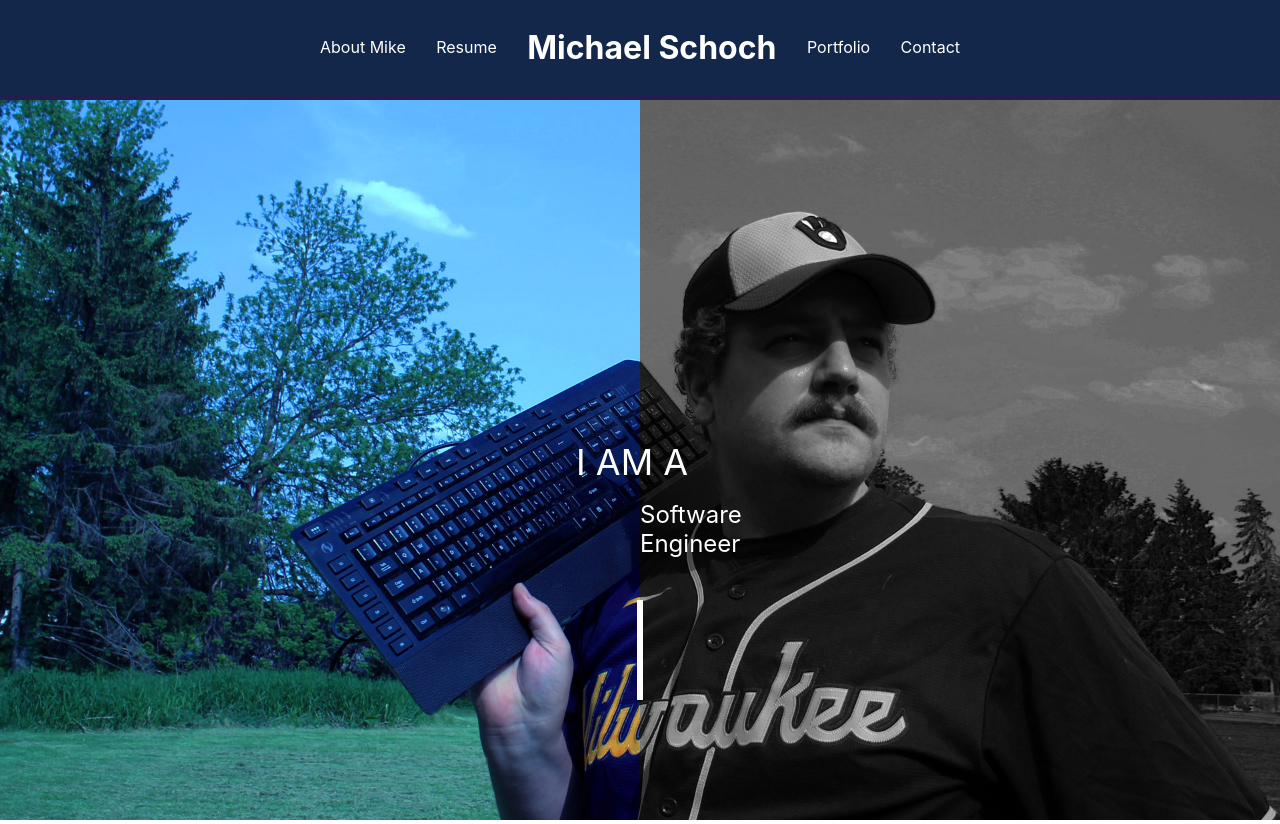
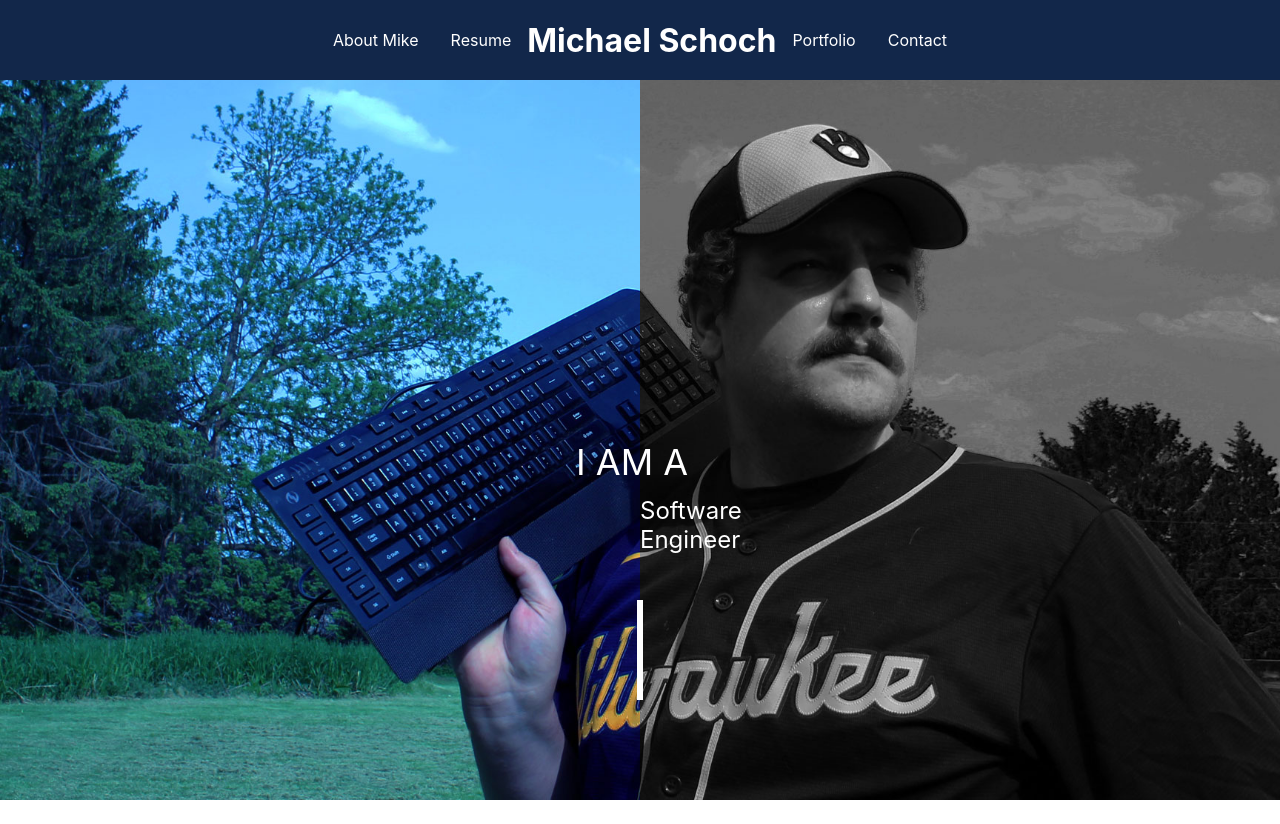
Before and after one commit to michael-schoch/personal-website, a React (Create React App) app: page / in a window 1280 px wide. After the commit the page ends 800 px from the top, so only its background shows below. Built offline with nearby package versions, Linux system fonts and the light colour scheme.

Commit message:
Refactoring background slider and formatting

```diff
--- a/src/App.tsx
+++ b/src/App.tsx
@@ -1,56 +1,22 @@
-import styled from 'styled-components'
-import portrait from './portrait.png'
-import bandw from './img/bandw.jpg'
-import color from './img/color.jpg'
-import { useState } from 'react';
-
-interface ForegroundProps {
-  sliderval: number
-}
+import styled from "styled-components";
+import { BackgroundSlider } from "./background-slider";
 
 function App() {
-  const [sliderVal, setSliderVal] = useState(50)
-
-  const handleChange = (evt: any) => {
-    console.log(evt.target.value)
-    setSliderVal(evt.target.value)
-  }
-
   return (
     <AppContainer>
-      <Container>
       <Float>I AM A</Float>
       <Header>
-          <Link href='mike'>About Mike</Link>
-          <Link href='resume'>Resume</Link>
+        <Link href="mike">About Mike</Link>
+        <Link href="resume">Resume</Link>
         <Title>Michael Schoch</Title>
-          <Link href='#'>Portfolio</Link>
-          <Link href='#'>Contact</Link>
+        <Link href="#">Portfolio</Link>
+        <Link href="#">Contact</Link>
       </Header>
-      </Container>
-      <SliderContainer>
-          <Background>
-            <Text>Software Engineer</Text>
-            <ForegroundImg src={bandw} />
-          </Background>
-          <Foreground sliderval={sliderVal}>
-            <Text>User Experience Designer</Text>
-            <ForegroundImg src={color} />
-          </Foreground>
-        <Slider type='range' min={0} max={100} value={sliderVal} onChange={(evt: any) => handleChange(evt)} ></Slider>
-      </SliderContainer>
+      <BackgroundSlider />
     </AppContainer>
   );
 }
 
-// const SlideLine = styled.div<ForegroundProps>`
-//   position: absolute;
-//   left: ${props => props.sliderval}%;
-//   width: 6px;
-//   height: 100vh;
-//   background-color: white;
-
-// `
 const Float = styled.div`
   position: absolute;
   top: 55vh;
@@ -58,134 +24,39 @@ left: 45vw;
   width: 200px;
   color: white;
   font-size: 36px;
-`
+  z-index: 1;
+`;
 
-const Text = styled.div`
-  position: absolute;
-  top: 50vh;
-  left: 50vw;
-  width: 200px;
-  color: white;
-  font-size: 24px;
-`
-
-const Container = styled.div`
-  height: 100px;
-  width: 100vw;
+const AppContainer = styled.div`
+  height: 100vh;
   display: flex;
   width: 100%;
   justify-content: center;
   flex-direction: column;
   align-items: center;
-  z-index: 100;
-  background-color: #12274A;
-`
+`;
 
-
-const SliderContainer = styled.div`
-  width: 100vw;
-  height: 80%;
-  display: flex;
-  align-items: flex-end;
-  padding-bottom: 100px;
-`
-
-const Background = styled.div`
-  // background-image: url(${bandw});
-  // background-size: cover;
-  // background-position: center;
-  position: absolute;
-    top: 100px;
-    left: 0;
-    overflow: hidden;
-
-`
-
-const Foreground = styled.div<ForegroundProps>`
-  width: ${(props) => props.sliderval}%;
-  position: absolute;
-  top: 100px;
-  left: 0;
-  overflow: hidden;
-`
-
-const ForegroundImg = styled.img`
-// background-image: url(${color});
-// background-size: cover;
-// background-position: center;
-// position: absolute;
-//   top: 0;
-//   left: 0;
-// right: 0;
-// bottom: 0;
-// margin: auto;
-width: 100vw;
-  object-fit: cover;
-  object-position: center;
-`
-
-const Slider = styled.input`
-  position: absolute;
-  -webkit-appearance: none;
-  appearance: none;
-  width: 100%;
-  background: #f2f2f200;
-  outline: none;
-  margin: 0;
-  transition: all .2s;
+const Header = styled.div`
   display: flex;
   justify-content: center;
   align-items: center;
-  &:hover {
-    background: #f2f2f200;
-  }
-  &::-webkit-slider-thumb {
-    -webkit-appearance: none;
-    appearance: none;
-    width: 6px;
-    height: 100px;
-    display: flex;
-    background: white;
-    cursor: pointer;
-  }
-`
-
-const AppContainer = styled.div`
- height: 100vh;
- background-color: #241E4E;
- display: flex;
+  height: 80px;
+  background-color: #12274a;
   width: 100%;
- justify-content: center;
- flex-direction: column;
- align-items: center;
-`
-
-const Header = styled.div`
-  display: flex;
-  justify-content: space-between;
-  width: 50%;
-  align-items: center;
-`
-
-const Portrait = styled.img`
-  width: 200px;
-  height: 200px;
-`
+  padding: 0 32px;
+  box-sizing: border-box;
+`;
 
 const Title = styled.h1`
   display: flex;
   color: white;
-`
-
-const Subheader = styled.h2`
-  display: flex;
-  color: white;
-  margin: 0
-`
+`;
 
 const Link = styled.a`
   color: white;
   text-decoration: none;
-`
+  text-align: center;
+  margin: 0 16px;
+`;
 
 export default App;
--- /dev/null
+++ b/src/background-slider.tsx
@@ -0,0 +1,104 @@
+import { useState } from "react";
+import styled from "styled-components";
+import bandw from "./img/bandw.jpg";
+import color from "./img/color.jpg";
+
+interface ForegroundProps {
+  sliderval: number;
+}
+
+interface ImgContainerProps {
+  img: string;
+}
+
+export const BackgroundSlider = () => {
+  const [sliderVal, setSliderVal] = useState(50);
+
+  const handleChange = (evt: any) => {
+    console.log(evt.target.value);
+    setSliderVal(evt.target.value);
+  };
+
+  return (
+    <SliderContainer>
+      <Background>
+        <JobTitle>Software Engineer</JobTitle>
+        <ImgContainer img={bandw} />
+      </Background>
+      <Foreground sliderval={sliderVal}>
+        <JobTitle>User Experience Designer</JobTitle>
+        <ImgContainer img={color} />
+      </Foreground>
+      <Slider
+        type="range"
+        min={0}
+        max={100}
+        value={sliderVal}
+        onChange={(evt: any) => handleChange(evt)}
+      ></Slider>
+    </SliderContainer>
+  );
+};
+
+const SliderContainer = styled.div`
+  width: 100%;
+  height: 100%;
+  display: flex;
+  align-items: flex-end;
+  box-sizing: border-box;
+  padding-bottom: 100px;
+`;
+
+const Background = styled.div`
+  position: absolute;
+  top: 0;
+  left: 0;
+  overflow: hidden;
+  z-index: -1;
+`;
+
+const Foreground = styled(Background)<ForegroundProps>`
+  width: ${(props) => props.sliderval}%;
+`;
+
+const ImgContainer = styled.div<ImgContainerProps>`
+  background-image: url(${(props) => props.img});
+  background-size: cover;
+  background-position: center;
+  width: 100vw;
+  height: 100vh;
+`;
+
+const JobTitle = styled.div`
+  position: absolute;
+  top: 62vh;
+  left: 50vw;
+  width: 185px;
+  color: white;
+  font-size: 24px;
+`;
+
+const Slider = styled.input`
+  position: absolute;
+  -webkit-appearance: none;
+  appearance: none;
+  width: 100%;
+  background: #f2f2f200;
+  outline: none;
+  margin: 0;
+  transition: all 0.2s;
+  display: flex;
+  justify-content: center;
+  align-items: center;
+  &:hover {
+    background: #f2f2f200;
+  }
+  &::-webkit-slider-thumb {
+    appearance: none;
+    width: 6px;
+    height: 100px;
+    display: flex;
+    background: white;
+    cursor: pointer;
+  }
+`;
```
Also changed, not shown: package.json (+10 -1 lines), .eslintrc.js (added), 1 other file (tests, documents, lock files or other folders). Lines whose indentation alone changed are shown as unchanged.
